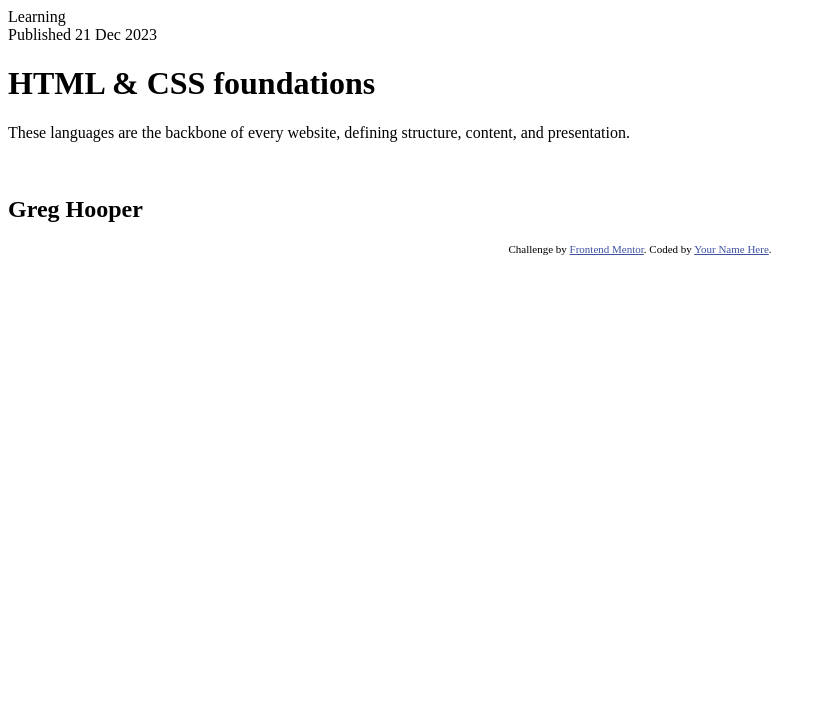
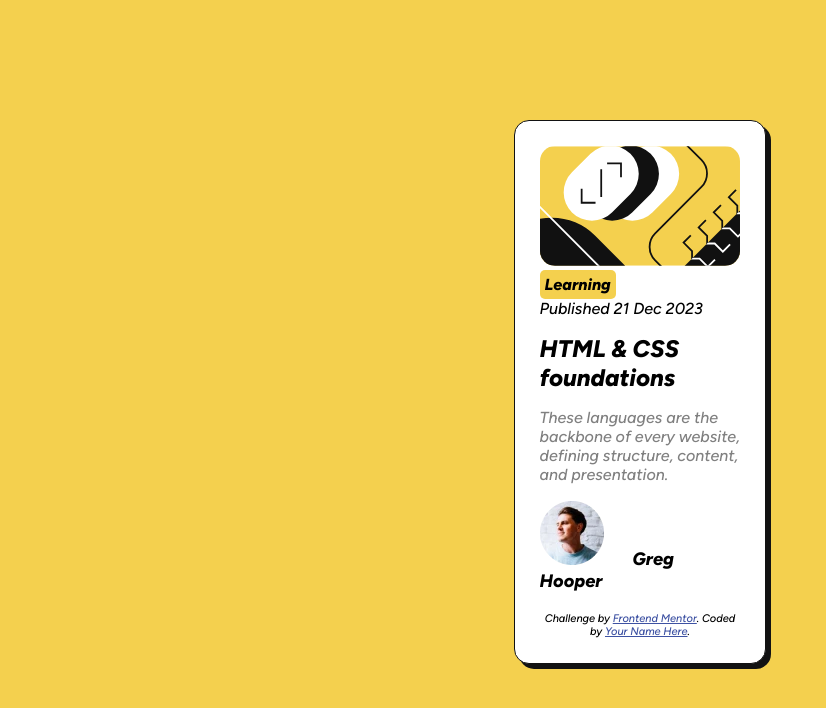
Before and after one commit to atomicblast15/Blog-preview-card-challenge, a plain HTML site: page index.html in a window 1280 px wide. Shown: the whole page, without its empty margins (0-826 px from the left). Drawn offline with Linux system fonts and the light colour scheme.

Commit message:
added images and added more css to the page , making it resemble the challenge as much as possible

```diff
--- a/index.html
+++ b/index.html
@@ -27,7 +27,9 @@
   </head>
   <body>
     <div class="card">
-      <div class="img"></div>
+      <div class="img">
+        <img src="assets/images/illustration-article.svg" />
+      </div>
       <div class="tag">Learning</div>
       <div class="date">Published 21 Dec 2023</div>
       <div class="main">
@@ -38,16 +40,15 @@
         </p>
       </div>
       <div class="creator">
-        <img />
+        <img class="creator-img" src="/assets/images/image-avatar.webp" />
         <h2>Greg Hooper</h2>
       </div>
-    </div>
-
-    <div class="attribution">
-      Challenge by
-      <a href="https://www.frontendmentor.io?ref=challenge" target="_blank"
-        >Frontend Mentor</a
-      >. Coded by <a href="#">Your Name Here</a>.
+      <div class="attribution">
+        Challenge by
+        <a href="https://www.frontendmentor.io?ref=challenge" target="_blank"
+          >Frontend Mentor</a
+        >. Coded by <a href="#">Your Name Here</a>.
+      </div>
     </div>
   </body>
 </html>
--- a/style.css
+++ b/style.css
@@ -12,6 +12,56 @@
 }
 @font-face {
   font-family: "Figtree";
-  src: url(/assets/fonts/Figtree-Italic-VariableFont_wght.ttf)
+  src: url(/assets/fonts/Figtree-Italic-VariableFont_wght.ttf),
     url(/assets/fonts/Figtree-VariableFont_wght.ttf);
 }
+
+body {
+  background-color: hsl(47, 88%, 63%);
+  font-family: "figtree";
+  font-weight: 500;
+}
+
+.card {
+  text-align: left;
+  background-color: hsl(0, 0%, 100%);
+  border-radius: 15px;
+  border: 0.5px solid hsl(0, 0%, 7%);
+  padding: 25px;
+  margin-left: 40%;
+  margin-right: 40%;
+  margin-top: 15vh;
+  margin-bottom: 15vh;
+  box-shadow: 5px 5px hsl(0, 0%, 7%);
+  .img img {
+    border-radius: 15px;
+    width: 100%;
+  }
+  .tag {
+    display: inline-block;
+    font-weight: 800;
+    border-radius: 5px;
+    background-color: hsl(47, 88%, 63%);
+    padding: 5px;
+  }
+  .main h1 {
+    font-weight: 800;
+    font-size: x-large;
+  }
+  .main p {
+    color: hsl(0, 0%, 50%);
+  }
+}
+
+.creator {
+  margin-bottom: 20px;
+  .creator-img {
+    display: inline;
+  }
+  h2 {
+    display: inline;
+    font-size: large;
+    font-weight: 800;
+    margin-left: 25px;
+  }
+}
```
